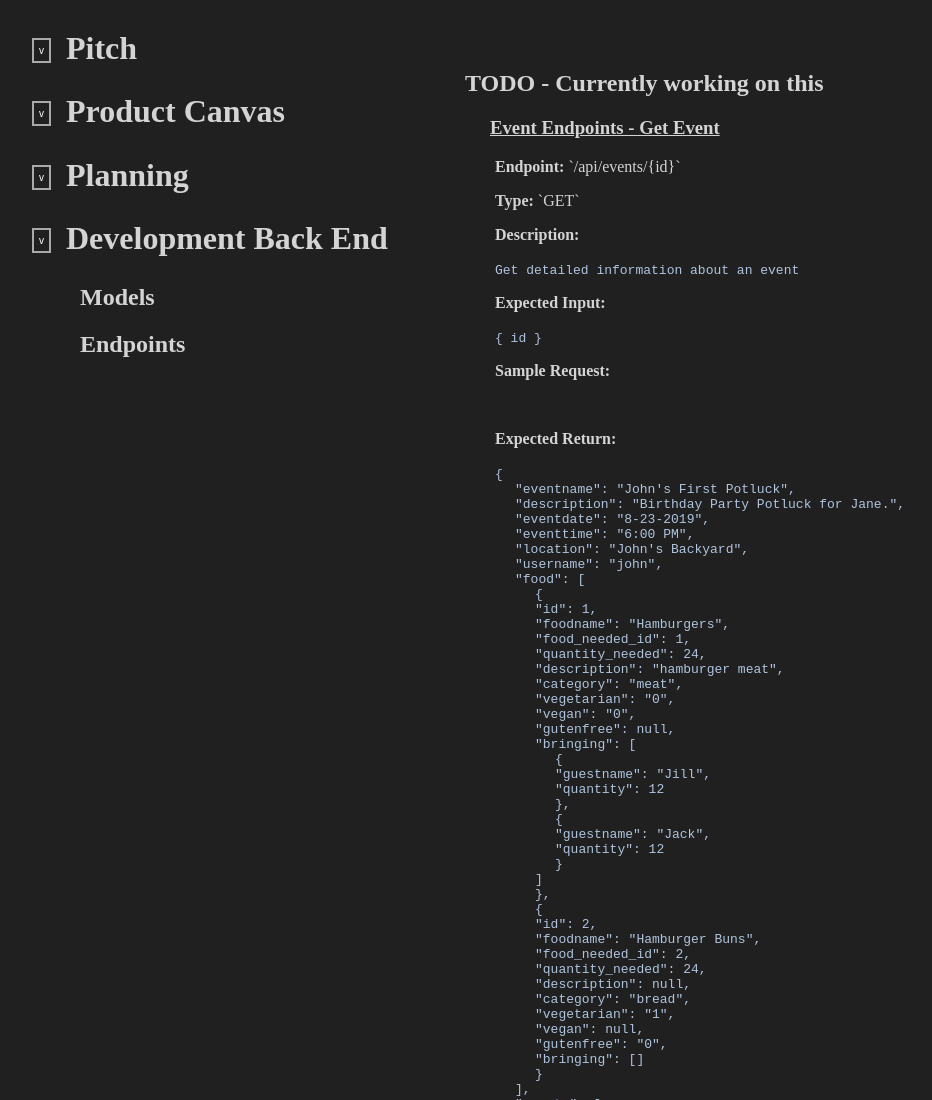
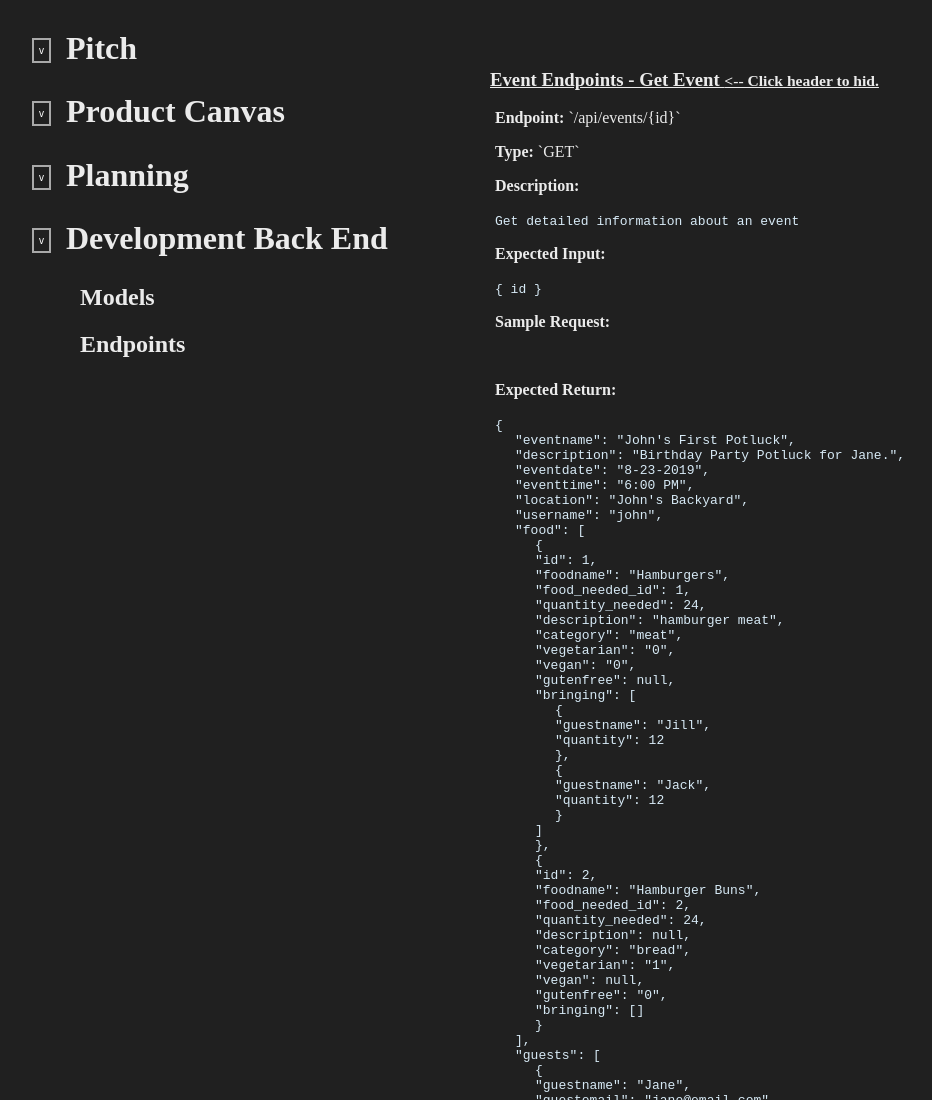
Before and after one commit to sandyjernigan/Backend, a website: page index.html in a window 1280 px wide. Shown: the top 1100 px of the page, without its empty margins (5-937 px from the left). Drawn offline with Linux system fonts and the light colour scheme.

Commit message:
Update index.html

```diff
--- a/index.html
+++ b/index.html
@@ -8,7 +8,7 @@
   <style>
     body {
       background-color: #202020;
-      color: #d4d4d4;
+      color: #ebebeb;
       margin: 30px 80px;
     }
     a {
@@ -73,7 +73,7 @@
       top: 50px;
     }
     code {
-      color: lightsteelblue;
+      color: #d7eaf6;
     }
     .ident1 {
       padding-left: 20px;
@@ -482,8 +482,7 @@
 
   <!-- Event Endpoint - Get Event -->
   <div id="getEvent" class="show">
-    <h2>TODO - Currently working on this</h2>
-    <h3 onclick="{showContent('getEvent')}">Event Endpoints - Get Event</h3>
+    <h3 onclick="{showContent('getEvent')}">Event Endpoints - Get Event <span><small><-- Click header to hid.</small></span></h3>
       <p><strong>Endpoint:</strong> `/api/events/{id}`</p>
       <p><strong>Type:</strong> `GET`</p>
       <p><strong>Description:</strong> </p>
```
